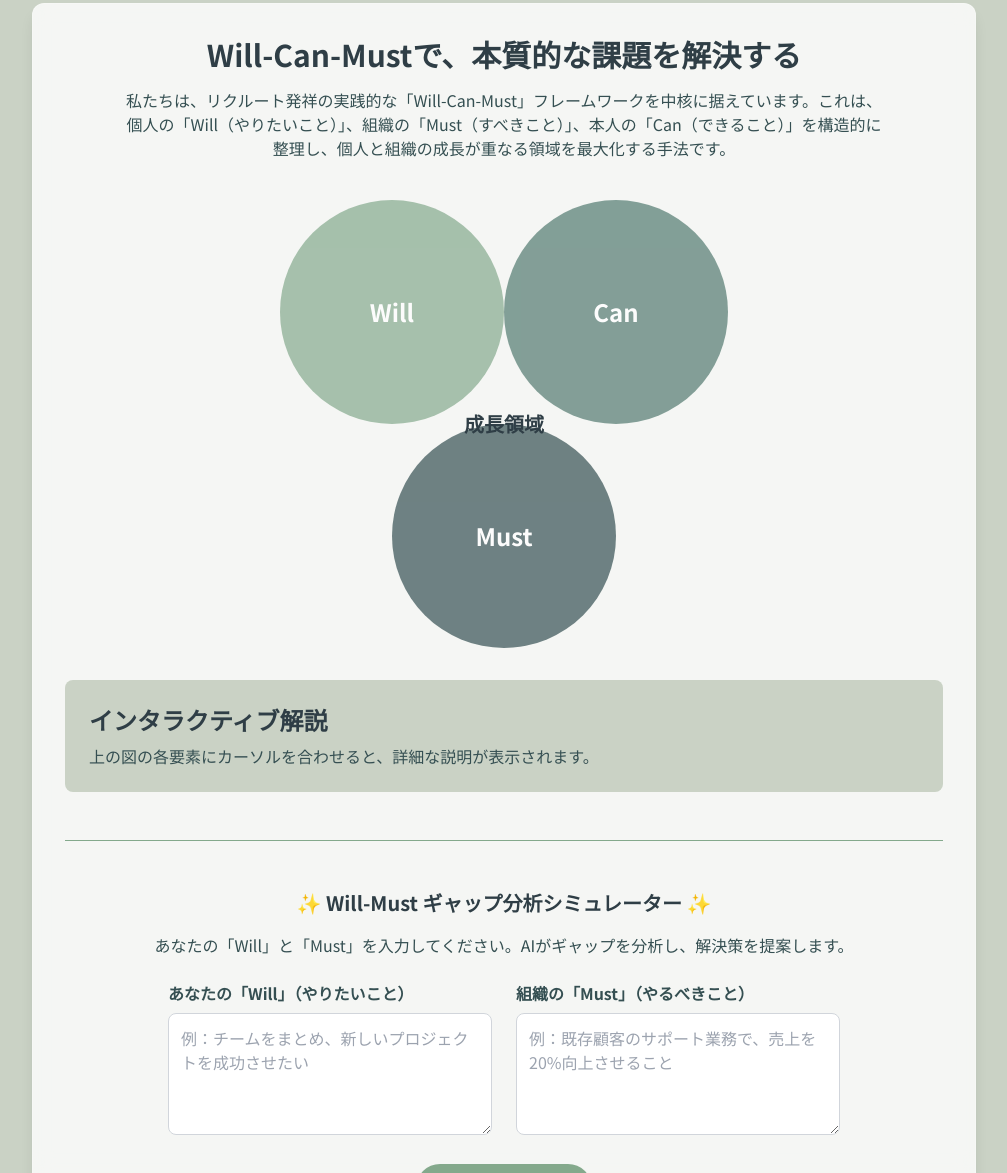
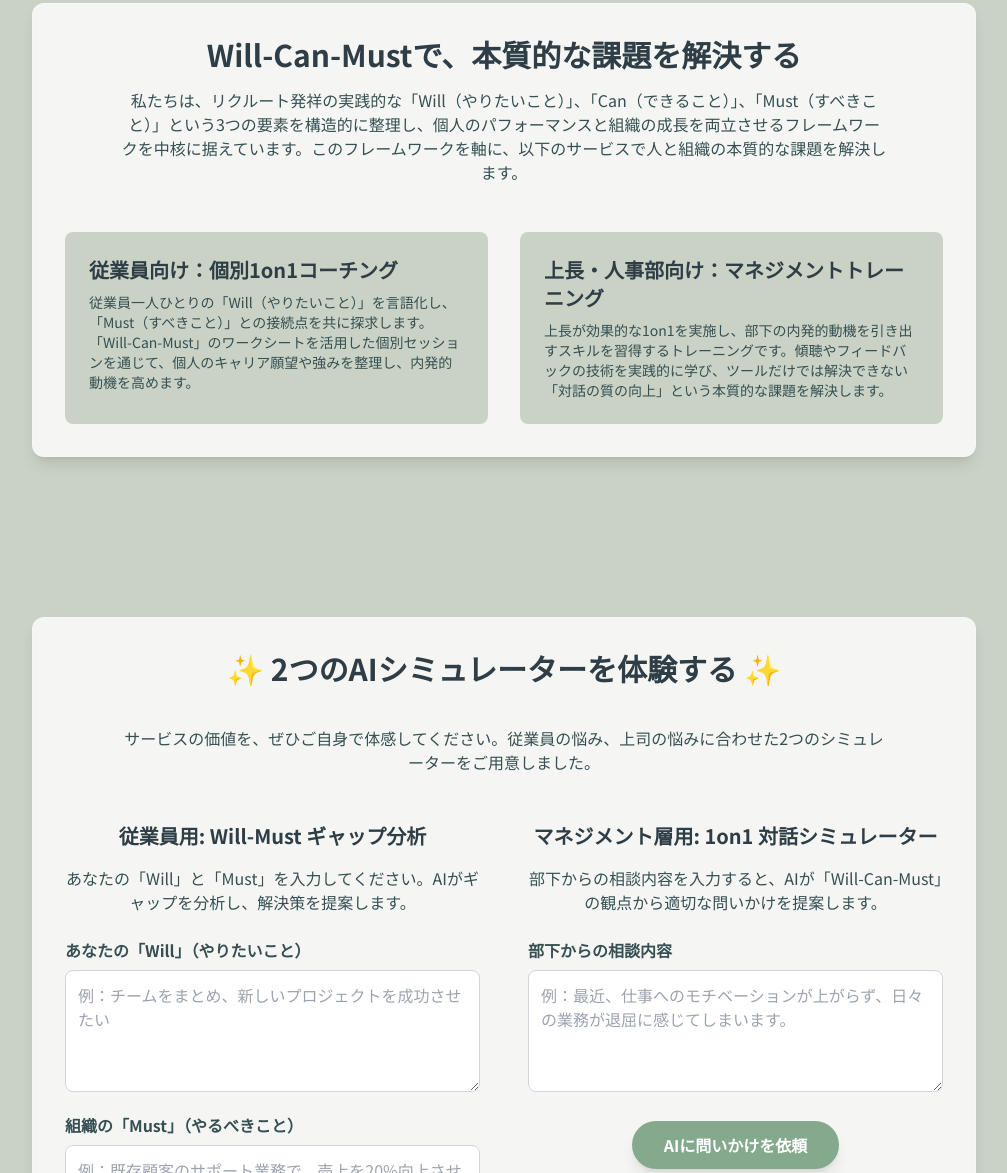
Before and after one commit to koodaii31-source/my-business, a plain HTML site: page index.html in a window 1280 px wide. Shown: the part 1627-2800 px from the top of the page, without its empty margins (264-1271 px from the left). Drawn offline with nearby package versions, Linux system fonts and the light colour scheme.

Commit message:
Update index.html

```diff
--- a/index.html
+++ b/index.html
@@ -1,6 +1,6 @@
 <!-- Chosen Palette: Subtle & Sophisticated -->
 <!-- Application Structure Plan: The SPA is redesigned as a professional, persuasive service homepage for HR and business owners. The flow is: Hero (Immediate value prop & CTA) -> Problem (Relatable pain points) -> Solution (Interactive framework demo) -> Service Details (How it works & AI simulation) -> Why Us (Competitive edge & Trust) -> Contact. This structure guides users from problem recognition to solution confirmation, and finally to a clear call-to-action, a classic and effective sales funnel for a B2B service. The interactive elements are strategically placed to engage users and demonstrate the service's value without requiring a conversation. -->
-<!-- Visualization & Content Choices: 1. Hero -> Goal: Hook -> Viz: Large text with a button -> Interaction: Scrolls to contact form -> Justification: Provides a strong first impression and clear next step. 2. Problem -> Goal: Empathize -> Viz: Key pain points text with icons -> Interaction: N/A -> Justification: Replaces the chart with relatable, scannable text that directly addresses the user's concerns. 3. Solution -> Goal: Organize/Explain -> Viz: Interactive Venn Diagram & AI Simulator -> Interaction: Hover for detail, input for AI response -> Justification: Makes an abstract concept tangible and demonstrates core service value interactively. 4. Why Us -> Goal: Compare/Persuade -> Viz: Radar Chart & Comparison Table -> Interaction: Toggle radar chart data (now with multi-select) -> Justification: Provides both a visual and a detailed logical comparison to solidify the value proposition. 5. Trust (New) -> Goal: Build Credibility -> Viz: Placeholder for testimonials with image and quote -> Interaction: N/A -> Justification: Essential for B2B sales to show proven success. -->
+<!-- Visualization & Content Choices: 1. Hero -> Goal: Hook -> Viz: Large text with a button -> Interaction: Scrolls to contact form -> Justification: Provides a strong first impression and clear next step. 2. Problem -> Goal: Empathize -> Viz: Key pain points text with icons -> Interaction: N/A -> Justification: Replaces the chart with relatable, scannable text that directly addresses the user's concerns. 3. Solution -> Goal: Organize/Explain -> Viz: AI Simulator -> Interaction: Input for AI response -> Justification: Makes an abstract concept tangible and demonstrates core service value interactively. 4. Why Us -> Goal: Compare/Persuade -> Viz: Radar Chart & Comparison Table -> Interaction: Toggle radar chart data (now with multi-select) -> Justification: Provides both a visual and a detailed logical comparison to solidify the value proposition. 5. Trust (New) -> Goal: Build Credibility -> Viz: Placeholder for testimonials with image and quote -> Interaction: N/A -> Justification: Essential for B2B sales to show proven success. -->
 <!-- CONFIRMATION: NO SVG graphics used. NO Mermaid JS used. -->
 <!DOCTYPE html>
 <html lang="ja" class="scroll-smooth">
@@ -72,46 +72,6 @@
             color: #FFFFFF;
             margin-left: auto;
         }
-        .venn-container {
-            position: relative;
-            width: 100%;
-            height: 24rem;
-        }
-        .venn-container .venn-circle {
-            position: absolute;
-            width: 12rem;
-            height: 12rem;
-            border-radius: 50%;
-            display: flex;
-            align-items: center;
-            justify-content: center;
-            font-weight: bold;
-            font-size: 1.5rem;
-            color: white;
-            opacity: 0.7;
-            transition: transform 0.3s ease-in-out;
-            top: 50%;
-            left: 50%;
-        }
-        @media (max-width: 767px) {
-            .venn-container .venn-circle.will { transform: translate(-80%, -100%); }
-            .venn-container .venn-circle.can { transform: translate(-20%, -100%); }
-            .venn-container .venn-circle.must { transform: translate(-50%, 0); }
-        }
-        @media (min-width: 768px) {
-            .venn-container {
-                height: 28rem;
-            }
-            .venn-container .venn-circle {
-                width: 14rem;
-                height: 14rem;
-                top: 50%;
-                left: 50%;
-            }
-            .venn-container .venn-circle.will { transform: translate(-100%, -100%); }
-            .venn-container .venn-circle.can { transform: translate(0%, -100%); }
-            .venn-container .venn-circle.must { transform: translate(-50%, 0%); }
-        }
     </style>
 </head>
 <body class="min-h-screen">
@@ -124,6 +84,7 @@
                 <li><a href="#hero" class="nav-link block p-3 rounded-lg hover:bg-[#354F52]">トップ</a></li>
                 <li><a href="#problem" class="nav-link block p-3 rounded-lg hover:bg-[#354F52]">課題</a></li>
                 <li><a href="#solution" class="nav-link block p-3 rounded-lg hover:bg-[#354F52]">私たちの解決策</a></li>
+                <li><a href="#simulators" class="nav-link block p-3 rounded-lg hover:bg-[#354F52]">シミュレーター</a></li>
                 <li><a href="#services" class="nav-link block p-3 rounded-lg hover:bg-[#354F52]">サービス内容</a></li>
                 <li><a href="#edge" class="nav-link block p-3 rounded-lg hover:bg-[#354F52]">なぜ選ばれるのか</a></li>
                 <li><a href="#contact" class="nav-link block p-3 rounded-lg hover:bg-[#354F52]">ご相談</a></li>
@@ -136,6 +97,7 @@
                 <option value="#hero">トップ</option>
                 <option value="#problem">課題</option>
                 <option value="#solution">私たちの解決策</option>
+                <option value="#simulators">シミュレーター</option>
                 <option value="#services">サービス内容</option>
                 <option value="#edge">なぜ選ばれるのか</option>
                 <option value="#contact">ご相談</option>
@@ -180,26 +142,31 @@
             <section id="solution" class="py-20 section-container">
                 <div class="section-card rounded-xl shadow-lg p-6 md:p-8">
                     <h2 class="text-3xl font-bold text-center mb-4 text-[#2F3E46]">Will-Can-Mustで、本質的な課題を解決する</h2>
-                    <p class="max-w-3xl mx-auto text-center mb-10">私たちは、リクルート発祥の実践的な「Will-Can-Must」フレームワークを中核に据えています。これは、個人の「Will（やりたいこと）」、組織の「Must（すべきこと）」、本人の「Can（できること）」を構造的に整理し、個人と組織の成長が重なる領域を最大化する手法です。</p>
-                    <div class="flex flex-col items-center">
-                        <div class="venn-container" id="venn-diagram">
-                            <div class="venn-circle bg-[#84A98C] opacity-70 will" data-key="will">Will</div>
-                            <div class="venn-circle bg-[#52796F] opacity-70 can" data-key="can">Can</div>
-                            <div class="venn-circle bg-[#354F52] opacity-70 must" data-key="must">Must</div>
-                            <div class="absolute inset-0 flex items-center justify-center">
-                                <div class="font-bold text-xl text-[#2F3E46] z-10" data-key="core">成長領域</div>
+                    <p class="max-w-3xl mx-auto text-center mb-10">私たちは、リクルート発祥の実践的な「Will（やりたいこと）」、「Can（できること）」、「Must（すべきこと）」という3つの要素を構造的に整理し、個人のパフォーマンスと組織の成長を両立させるフレームワークを中核に据えています。このフレームワークを軸に、以下のサービスで人と組織の本質的な課題を解決します。</p>
+                    <div class="grid grid-cols-1 md:grid-cols-2 gap-8 mt-12">
+                        <div class="p-6 bg-[#CAD2C5] rounded-lg">
+                            <h3 class="font-bold text-xl mb-2 text-[#2F3E46]">従業員向け：個別1on1コーチング</h3>
+                            <p class="text-sm">従業員一人ひとりの「Will（やりたいこと）」を言語化し、「Must（すべきこと）」との接続点を共に探求します。「Will-Can-Must」のワークシートを活用した個別セッションを通じて、個人のキャリア願望や強みを整理し、内発的動機を高めます。</p>
+                        </div>
+                        <div class="p-6 bg-[#CAD2C5] rounded-lg">
+                            <h3 class="font-bold text-xl mb-2 text-[#2F3E46]">上長・人事部向け：マネジメントトレーニング</h3>
+                            <p class="text-sm">上長が効果的な1on1を実施し、部下の内発的動機を引き出すスキルを習得するトレーニングです。傾聴やフィードバックの技術を実践的に学び、ツールだけでは解決できない「対話の質の向上」という本質的な課題を解決します。</p>
                         </div>
                     </div>
-                        <div class="w-full mt-8 p-6 bg-[#CAD2C5] rounded-lg">
-                            <h3 id="venn-title" class="text-2xl font-bold text-[#2F3E46] mb-2">インタラクティブ解説</h3>
-                            <p id="venn-text" class="text-[#354F52]">上の図の各要素にカーソルを合わせると、詳細な説明が表示されます。</p>
                 </div>
-                    </div>
+            </section>
 
-                    <div class="mt-12 pt-12 border-t border-[#84A98C]">
-                        <h3 class="text-xl font-bold text-center mb-4 text-[#2F3E46]">✨ Will-Must ギャップ分析シミュレーター ✨</h3>
+            <section id="simulators" class="py-20 section-container">
+                <div class="section-card rounded-xl shadow-lg p-6 md:p-8">
+                    <h2 class="text-3xl font-bold text-center mb-10 text-[#2F3E46]">✨ 2つのAIシミュレーターを体験する ✨</h2>
+                    <p class="text-center mb-12 max-w-3xl mx-auto">サービスの価値を、ぜひご自身で体感してください。従業員の悩み、上司の悩みに合わせた2つのシミュレーターをご用意しました。</p>
+
+                    <div class="grid grid-cols-1 md:grid-cols-2 gap-12">
+                        <!-- Will-Must ギャップ分析シミュレーター -->
+                        <div>
+                            <h3 class="text-xl font-bold text-center mb-4 text-[#2F3E46]">従業員用: Will-Must ギャップ分析</h3>
                             <p class="text-center mb-6 text-[#354F52]">あなたの「Will」と「Must」を入力してください。AIがギャップを分析し、解決策を提案します。</p>
-                        <div class="grid grid-cols-1 md:grid-cols-2 gap-6 max-w-2xl mx-auto">
+                            <div class="space-y-4">
                                 <div>
                                     <label for="willInput" class="block font-bold mb-2">あなたの「Will」（やりたいこと）</label>
                                     <textarea id="willInput" class="w-full p-3 rounded-lg border border-gray-300 bg-white" rows="4" placeholder="例：チームをまとめ、新しいプロジェクトを成功させたい"></textarea>
@@ -230,40 +197,10 @@
                                 </div>
                             </div>
                         </div>
-                </div>
-            </section>
 
-            <section id="services" class="py-20 section-container">
-                <div class="section-card rounded-xl shadow-lg p-6 md:p-8">
-                    <h2 class="text-3xl font-bold text-center mb-10 text-[#2F3E46]">サービス導入後のフロー</h2>
-                    <p class="max-w-3xl mx-auto text-center mb-10">私たちは、従業員個人と組織の両方に働きかけるハイブリッドなサービスで、本質的な課題解決をサポートします。具体的な導入から成果創出までの流れをご覧ください。</p>
-                    <div class="relative max-w-4xl mx-auto">
-                        <div class="border-l-4 border-[#84A98C] pl-8 space-y-12">
+                        <!-- 1on1 対話シミュレーター -->
                         <div>
-                                <div class="bg-[#84A98C] text-white rounded-full h-8 w-8 flex items-center justify-center font-bold absolute -left-4 top-0">1</div>
-                                <h3 class="text-xl font-bold mb-2">ヒアリング・現状分析</h3>
-                                <p class="text-[#354F52]">貴社の組織文化や人材育成の現状、経営層が抱える課題を深くヒアリングします。これにより、サービスをカスタマイズするための土台を築きます。</p>
-                            </div>
-                            <div>
-                                <div class="bg-[#84A98C] text-white rounded-full h-8 w-8 flex items-center justify-center font-bold absolute -left-4 top-[100px]">2</div>
-                                <h3 class="text-xl font-bold mb-2">個別1on1コーチングの実施</h3>
-                                <p class="text-[#354F52]">「Will-Can-Must」フレームワークを用い、従業員一人ひとりの内発的動機を掘り起こします。彼らが「やりたいこと」を明確にし、仕事への情熱を取り戻すきっかけを創出します。</p>
-                            </div>
-                            <div>
-                                <div class="bg-[#84A98C] text-white rounded-full h-8 w-8 flex items-center justify-center font-bold absolute -left-4 top-[200px]">3</div>
-                                <h3 class="text-xl font-bold mb-2">上長向けマネジメントトレーニング</h3>
-                                <p class="text-[#354F52]">部下から引き出した「Will」を組織の「Must」に結びつけるため、上長が実践的な対話スキルを習得するトレーニングを行います。これにより、組織全体で成長を促す文化が醸成されます。</p>
-                            </div>
-                            <div>
-                                <div class="bg-[#84A98C] text-white rounded-full h-8 w-8 flex items-center justify-center font-bold absolute -left-4 top-[300px]">4</div>
-                                <h3 class="text-xl font-bold mb-2">成果の可視化とフィードバック</h3>
-                                <p class="text-[#354F52]">サービス実施後の従業員のエンゲージメント変化を定期的に測定し、成果をレポートとして提出します。これにより、投資対効果を明確に把握できます。</p>
-                            </div>
-                        </div>
-                    </div>
-
-                    <div class="mt-12 pt-12 border-t border-[#84A98C]">
-                        <h3 class="text-xl font-bold text-center mb-4 text-[#2F3E46]">✨ 1on1 対話シミュレーター ✨</h3>
+                            <h3 class="text-xl font-bold text-center mb-4 text-[#2F3E46]">マネジメント層用: 1on1 対話シミュレーター</h3>
                             <p class="text-center mb-6 text-[#354F52]">部下からの相談内容を入力すると、AIが「Will-Can-Must」の観点から適切な問いかけを提案します。</p>
                             <div class="max-w-2xl mx-auto">
                                 <label for="dialogueInput" class="block font-bold mb-2">部下からの相談内容</label>
@@ -278,6 +215,39 @@
                             <div id="dialogueResult" class="mt-8 p-6 bg-white rounded-lg shadow-inner hidden">
                                 <h4 class="font-bold text-[#52796F] mb-2">💡 AIからの問いかけ例</h4>
                                 <div id="dialogueText"></div>
+                            </div>
+                        </div>
+                    </div>
+                </div>
+            </section>
+
+            <section id="services" class="py-20 section-container">
+                <div class="section-card rounded-xl shadow-lg p-6 md:p-8">
+                    <h2 class="text-3xl font-bold text-center mb-10 text-[#2F3E46]">サービス導入後のフロー</h2>
+                    <p class="max-w-3xl mx-auto text-center mb-10">私たちは、従業員個人と組織の両方に働きかけるハイブリッドなサービスで、本質的な課題解決をサポートします。貴社の課題に合わせて、個別コーチングとマネジメントトレーニングを単独または並行で実施できます。</p>
+                    <div class="relative max-w-4xl mx-auto">
+                        <div class="border-l-4 border-[#84A98C] pl-8 space-y-12">
+                            <div class="flex items-start">
+                                <div class="bg-[#84A98C] text-white rounded-full h-8 w-8 flex-shrink-0 flex items-center justify-center font-bold relative -left-4 top-0">1</div>
+                                <div class="ml-4">
+                                    <h3 class="text-xl font-bold mb-2">ヒアリング・現状分析</h3>
+                                    <p class="text-[#354F52]">貴社の組織文化や人材育成の現状、経営層が抱える課題を深くヒアリングします。これにより、サービスをカスタマイズするための土台を築きます。</p>
+                                </div>
+                            </div>
+                            <div class="flex items-start">
+                                <div class="bg-[#84A98C] text-white rounded-full h-8 w-8 flex-shrink-0 flex items-center justify-center font-bold relative -left-4 top-0">2</div>
+                                <div class="ml-4">
+                                    <h3 class="text-xl font-bold mb-2">サービス実施（個別コーチング & マネジメントトレーニング）</h3>
+                                    <p class="text-[#354F52]">ステップ1で策定したプランに基づき、従業員向けの個別コーチングと上長向けのマネジメントトレーニングを並行して実施します。これにより、両軸から組織変革を促進します。</p>
+                                </div>
+                            </div>
+                            <div class="flex items-start">
+                                <div class="bg-[#84A98C] text-white rounded-full h-8 w-8 flex-shrink-0 flex items-center justify-center font-bold relative -left-4 top-0">3</div>
+                                <div class="ml-4">
+                                    <h3 class="text-xl font-bold mb-2">成果の可視化とフィードバック</h3>
+                                    <p class="text-[#354F52]">サービス実施後の従業員のエンゲージメント変化を定期的に測定し、成果をレポートとして提出します。これにより、投資対効果を明確に把握できます。</p>
+                                </div>
+                            </div>
                         </div>
                     </div>
                 </div>
@@ -387,27 +357,6 @@ document.addEventListener('DOMContentLoaded', () => {
     const apiKey = "";
     const headers = { 'Content-Type': 'application/json' };
 
-    const vennDescriptions = {
-        will: { title: 'Will (やりたいこと)', text: '個人の情熱、興味、キャリアにおける願望。内発的動機の源泉であり、高いパフォーマンスを持続させるためのエネルギーとなります。' },
-        can: { title: 'Can (できること)', text: '現在保有しているスキル、知識、経験。自身の強みを認識し、活用することで自己効力感を高め、新たな挑戦への土台となります。' },
-        must: { title: 'Must (すべきこと)', text: '組織や市場から求められる役割や責任。企業の目標達成に不可欠な要素であり、組織への貢献実感につながります。' },
-        core: { title: '成長領域 (Will-Can-Mustの重なり)', text: '「やりたいこと」で「できること」を活かし、「すべきこと」を達成する理想の状態。従業員のエンゲージメントとパフォーマンスが最大化されます。' }
-    };
-
-    const vennDiagram = document.getElementById('venn-diagram');
-    const vennTitle = document.getElementById('venn-title');
-    const vennText = document.getElementById('venn-text');
-
-    if(vennDiagram){
-        vennDiagram.addEventListener('mouseover', (e) => {
-            const targetKey = e.target.dataset.key;
-            if (targetKey && vennDescriptions[targetKey]) {
-                vennTitle.textContent = vennDescriptions[targetKey].title;
-                vennText.textContent = vennDescriptions[targetKey].text;
-            }
-        });
-    }
-
     const sections = document.querySelectorAll('.section-container');
     const navLinks = document.querySelectorAll('.nav-link');
     const mobileNav = document.getElementById('mobile-nav');
@@ -435,7 +384,6 @@ document.addEventListener('DOMContentLoaded', () => {
 
     let analysisChatHistory = [];
 
-    // LLM Integration for Will-Must Analysis
     const analyzeButton = document.getElementById('analyzeButton');
     const willInput = document.getElementById('willInput');
     const mustInput = document.getElementById('mustInput');
@@ -569,9 +517,9 @@ document.addEventListener('DOMContentLoaded', () => {
         data: {
             labels: ['個別対応力', '対話の質向上', '導入しやすさ', '価格の手頃さ', '制度設計力'],
             datasets: [
-                { label: '本事業', data: [5, 5, 4, 4, 3], borderColor: '#00BFFF', backgroundColor: 'rgba(0, 191, 255, 0.2)', borderWidth: 2, pointBackgroundColor: '#00BFFF' },
-                { label: '大手コンサル', data: [3, 2, 2, 1, 5], borderColor: '#FF4500', backgroundColor: 'rgba(255, 69, 0, 0.2)', borderWidth: 2, pointBackgroundColor: '#FF4500' },
-                { label: '1on1支援ツール', data: [2, 1, 5, 5, 1], borderColor: '#8A2BE2', backgroundColor: 'rgba(138, 43, 226, 0.2)', borderWidth: 2, pointBackgroundColor: '#8A2BE2' }
+                { label: '本事業', data: [5, 5, 4, 4, 3], borderColor: '#006400', backgroundColor: 'rgba(0, 100, 0, 0.2)', borderWidth: 2, pointBackgroundColor: '#006400' },
+                { label: '大手コンサル', data: [3, 2, 2, 1, 5], borderColor: '#8B0000', backgroundColor: 'rgba(139, 0, 0, 0.2)', borderWidth: 2, pointBackgroundColor: '#8B0000' },
+                { label: '1on1支援ツール', data: [2, 1, 5, 5, 1], borderColor: '#4B0082', backgroundColor: 'rgba(75, 0, 130, 0.2)', borderWidth: 2, pointBackgroundColor: '#4B0082' }
             ]
         },
         options: {
@@ -593,7 +541,6 @@ document.addEventListener('DOMContentLoaded', () => {
             }
         }
     });
-
 });
 </script>
 </body>
```
Lines whose indentation alone changed are shown as unchanged.
